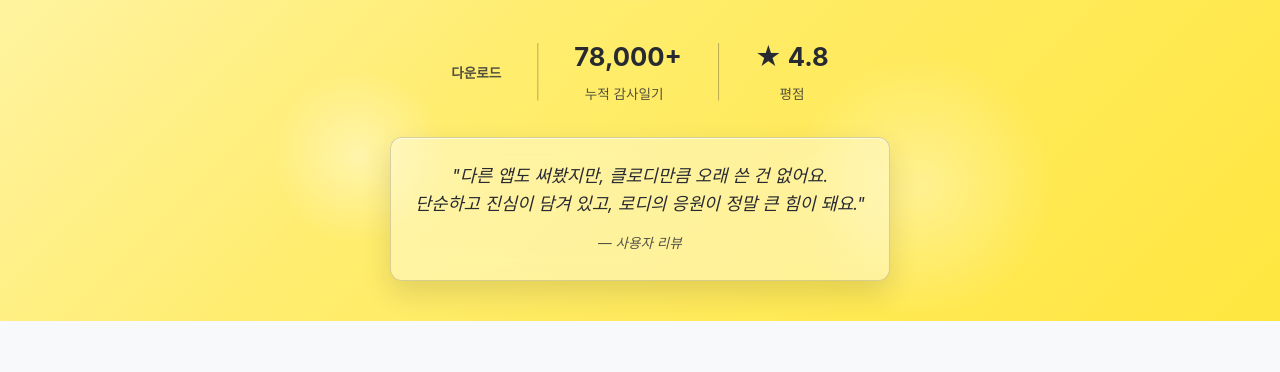
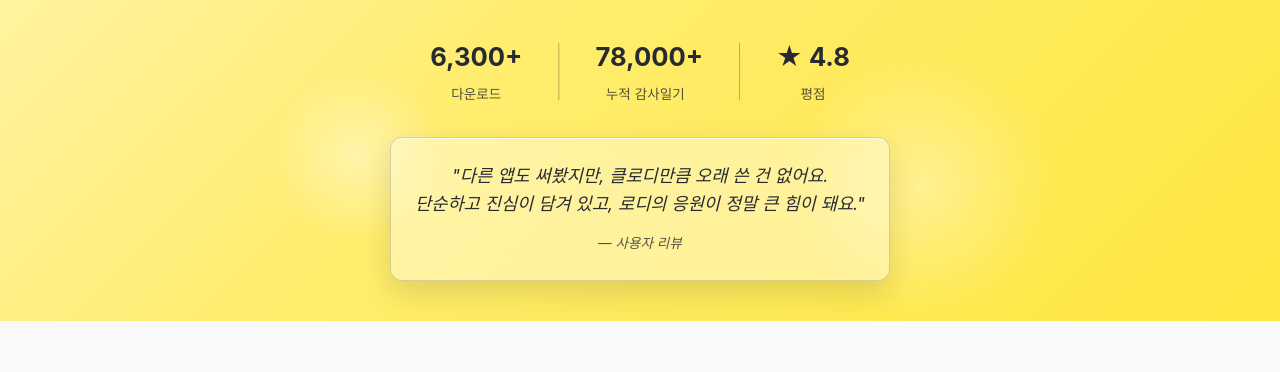
Before and after one commit to mingyeongpark12/clody_landing_papge, a plain HTML site: page index.html in a window 1280 px wide. Shown: the part 428-800 px from the top of the page. Drawn offline with Linux system fonts and the light colour scheme; a web font is replaced by a local one.

Commit message:
chore: update landing page

```diff
--- a/index.html
+++ b/index.html
@@ -76,7 +76,7 @@
                 </div>
                 <div class="hero-stats">
                     <div class="stats-item">
-                        <span class="stats-number"6,300+</span>
+                        <span class="stats-number">6,300+</span>
                         <span class="stats-label">다운로드</span>
                     </div>
                     <span class="hero-stats-separator">|</span>
```
